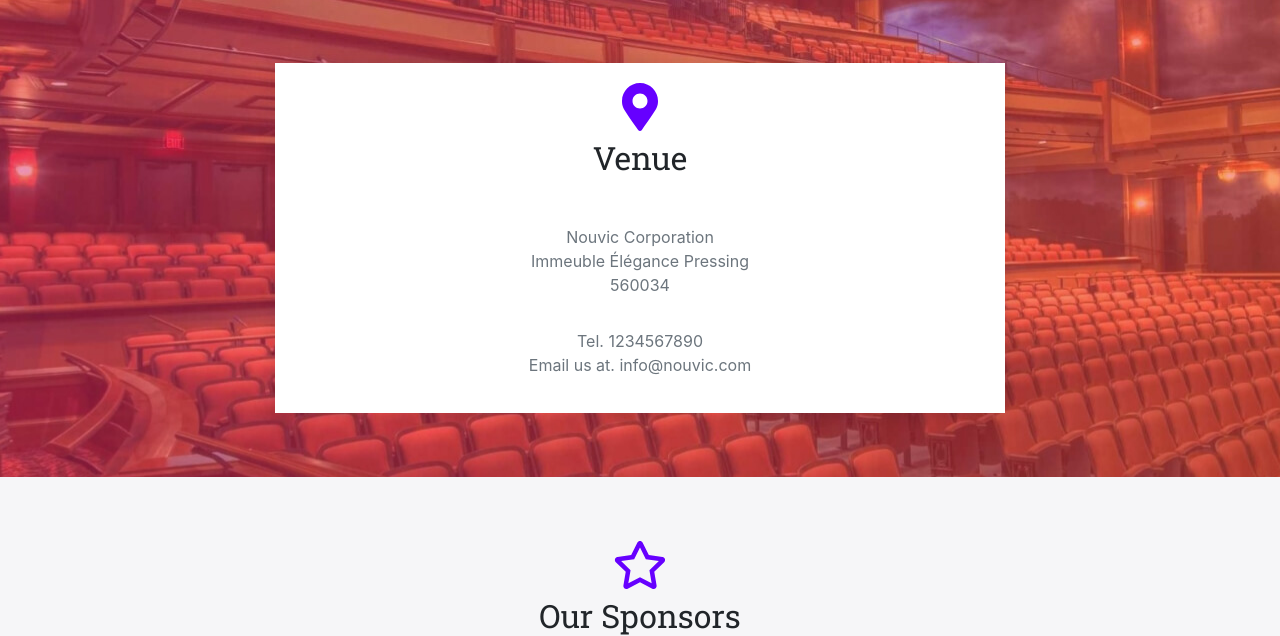
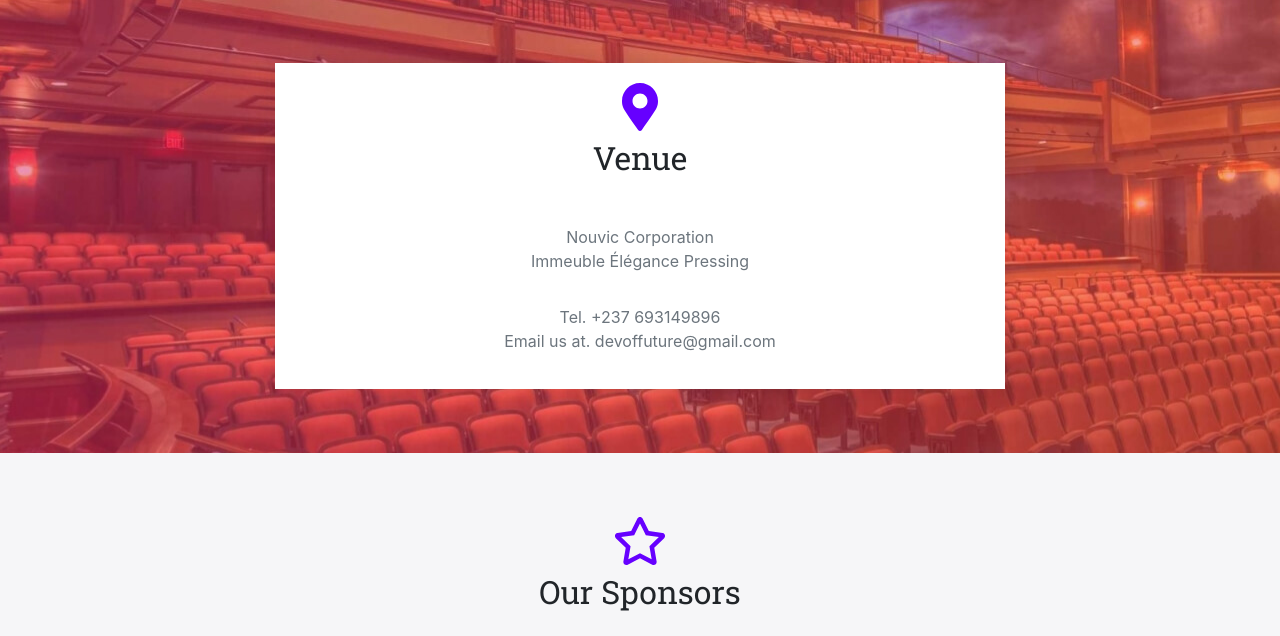
Before and after one commit to DevOfFuture/dof-conf, a Django app: page / in a window 1280 px wide. Shown: the part 3280-3916 px from the top of the page. Run offline with Django 3.2, Linux system fonts and the light colour scheme; data that the repository does not hold is empty; some libraries are stand-ins or nearby versions.

Commit message:
Adding contact info
#6

```diff
--- a/dof_conf/templates/pages/home.html
+++ b/dof_conf/templates/pages/home.html
@@ -174,14 +174,13 @@
                   <br>
                   Immeuble Élégance Pressing
                   <br>
-                  560034
                 </p>
               </div>
               <div class="text-center text-muted" id="contact">
                 <p>
-                  Tel. 1234567890
+                  Tel. +237 693149896
                   <br>
-                  Email us at. info@nouvic.com
+                  Email us at. devoffuture@gmail.com
                 </p>
               </div>
             </div>
```
